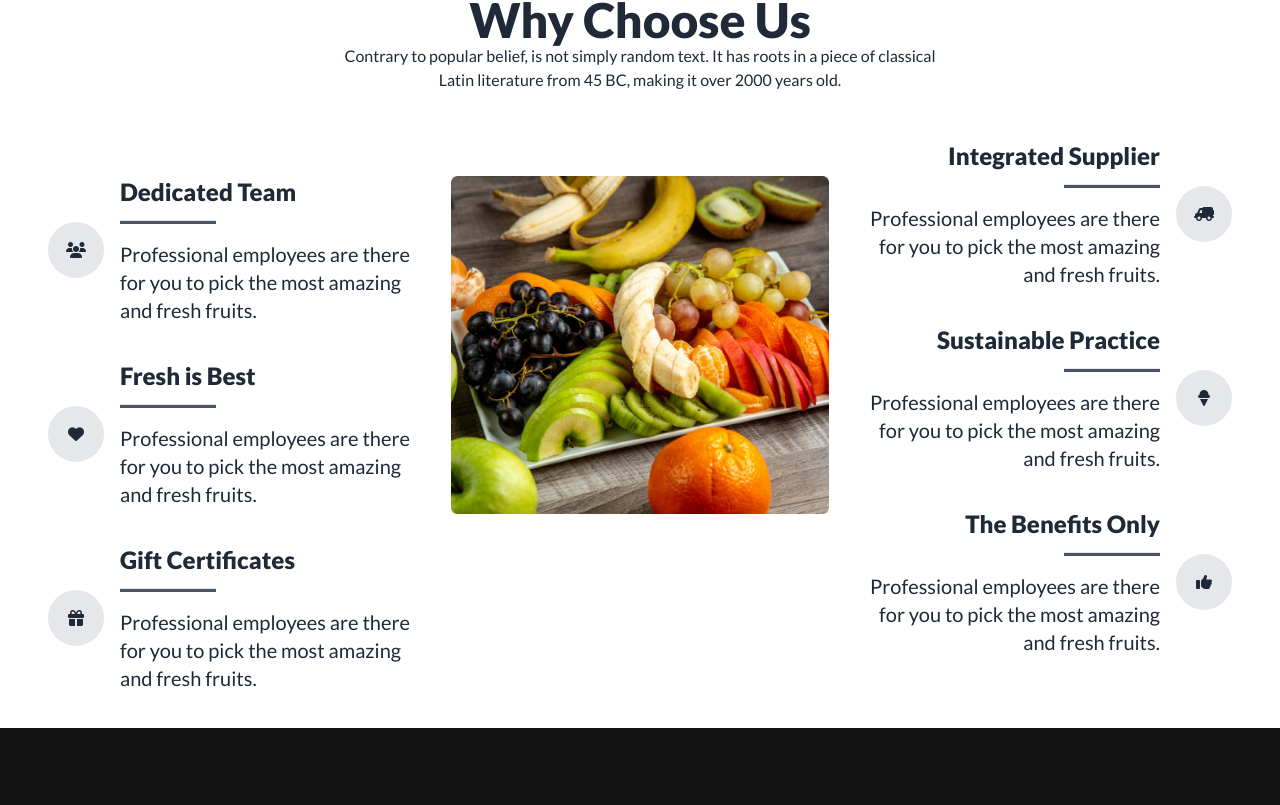
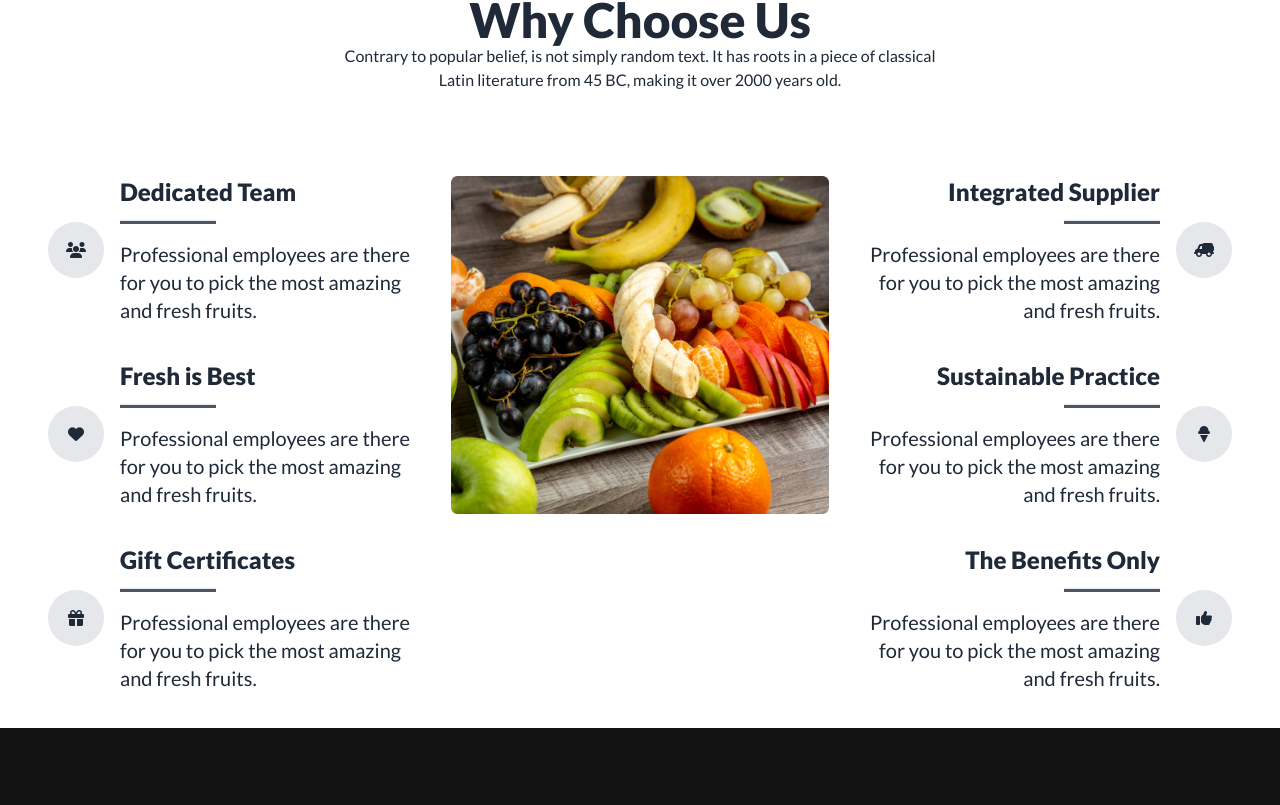
Before and after one commit to SIAM369/fruit-burst-tailwind, a plain HTML site: page index.html in a window 1280 px wide. Shown: the part 3280-4085 px from the top of the page. Drawn offline with nearby package versions, Linux system fonts and the light colour scheme.

Commit message:
Second Commit

```diff
--- a/index.html
+++ b/index.html
@@ -669,7 +669,7 @@
                     <div class="flex-1 order-1 lg:order-2 my-9">
                         <img class="w-full" src="images/whychoose1.png" alt="">
                     </div>
-                    <div class="flex-1 lg:pl-6 order-3 lg:order-3">
+                    <div class="flex-1 lg:pl-6 order-3 lg:order-3 mt-9">
                         <div class="flex flex-col lg:flex-row gap-4 items-center mb-9">
                             <div class="text-center lg:text-end order-2 lg:order-1">
                                 <h2 class="text-2xl font-extrabold">Integrated Supplier</h2>
```
